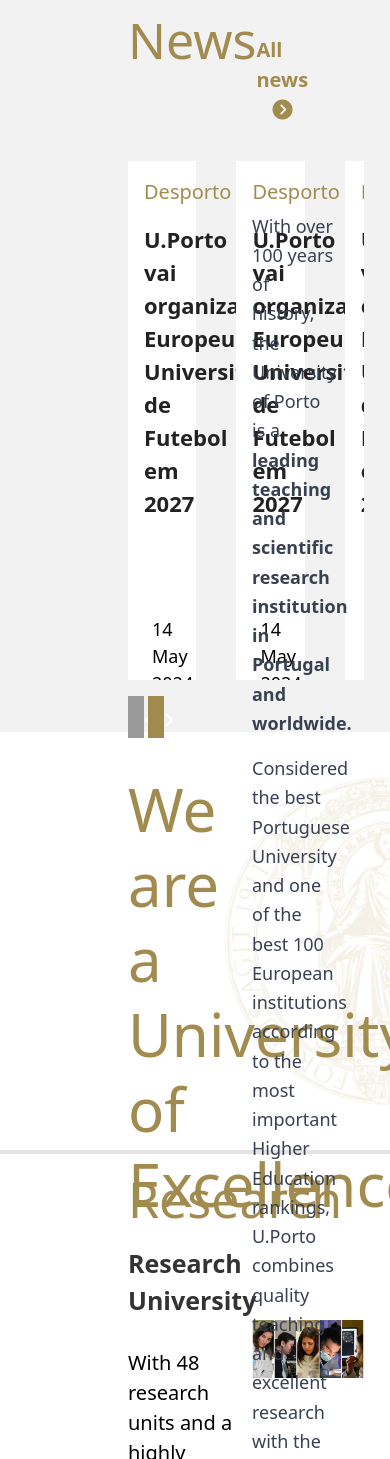
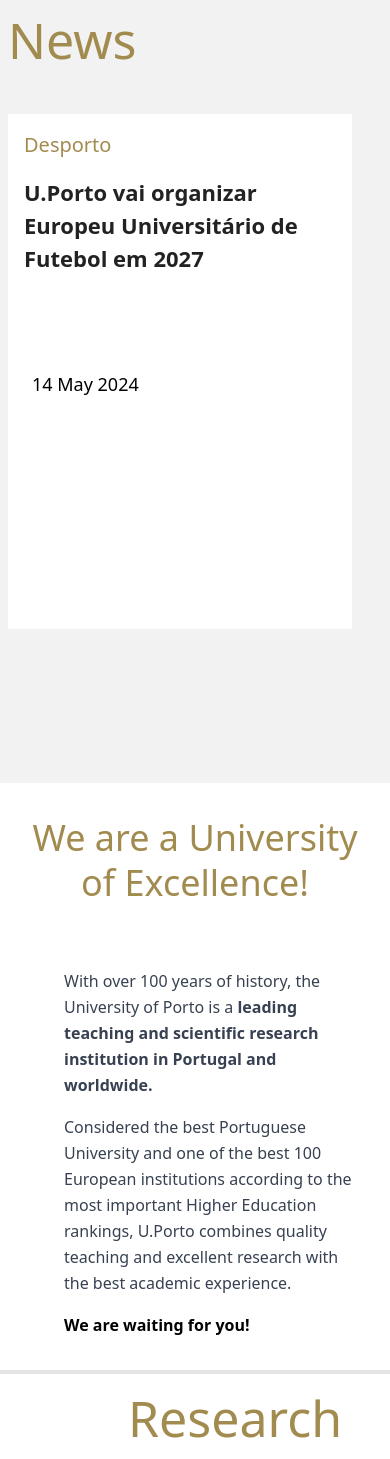
Before and after one commit to musi922/ThegymCloningGate, a website: page index.html in a window 390 px wide. Shown: the part 1496-2955 px from the top of the page. Drawn offline with Linux system fonts and the light colour scheme.

Commit message:
Adding the news responsiveness section

```diff
--- a/index.html
+++ b/index.html
@@ -149,13 +149,13 @@
 
 
 
-    <section class="h-[94vh]  w-full pl-32 bg-[#f2f2f2]">
+    <section class="  w-full pl-2 sm:pl-32 md:pl-32 xl:pl-32 2xl:pl-32  bg-[#f2f2f2] relative z-20 h-[100vh] sm:h-[94vh] md:h-[44vh] lg:h-[94vh]  xl:h-[94vh] 2xl:h-[94vh]">
         <div class="pt-16 flex justify-between">
             <h1 class="text-[#a28b4f] text-[50px] font-light">News</h1>
-            <h1 class="text-[#a28b4f] text-[20px] font-semibold pr-48 mt-8">All news <i class="fa-solid fa-circle-chevron-right ml-4"></i></h1>
+            <h1 class="text-[#a28b4f] text-[20px] font-semibold pr-48 mt-8 hidden sm:hidden md:hidden lg:block xl:block 2xl:block">All news <i class="fa-solid fa-circle-chevron-right ml-4"></i></h1>
         </div>
         <div class="flex mt-9 gap-10  flex-nowrap overflow-y-hidden overflow-x-hidden w-[90%]">
-            <div class="w-[29%] h-[61.5vh] shrink-0   bg-white">
+            <div class="w-full sm:w-full md:w-full lg:w-[29%] xl:w-[29%] 2xl:w-[29%] shrink-0   bg-white h-[61vh] sm:h-[64vh] md:h-[124vh] lg:h-[61vh]  xl:h-[61vh] 2xl:h-[61vh]">
                 <h1 class="text-[20px] pt-4 font-normal text-[#a28b4f] pl-4">Desporto</h1>
                 <h1 class="text-[#232222] text-[22px] pt-4 font-semibold pl-4">U.Porto vai organizar Europeu Universitário de Futebol em 2027</h1>
                 <h1  class="text-[18px] pl-6 font-normal text-black pt-24">14 May 2024</h1>
@@ -164,7 +164,7 @@
                 </div>
 
             </div>
-            <div class="w-[29%] h-[61.5vh] shrink-0   bg-white">
+            <div class="w-[29%] h-[61.5vh] shrink-0   bg-white  hidden sm:hidden md:hidden lg:block xl:block 2xl:block">
                 <h1 class="text-[20px] pt-4 font-normal text-[#a28b4f] pl-4">Desporto</h1>
                 <h1 class="text-[#232222] text-[22px] pt-4 font-semibold pl-4">U.Porto vai organizar Europeu Universitário de Futebol em 2027</h1>
                 <h1  class="text-[18px] pl-6 font-normal text-black pt-24">14 May 2024</h1>
@@ -173,7 +173,7 @@
                 </div>
 
             </div>
-            <div class="w-[29%] h-[61.5vh]  shrink-0  bg-white">
+            <div class="w-[29%] h-[61.5vh]  shrink-0  bg-white  hidden sm:hidden md:hidden lg:block xl:block 2xl:block">
                 <h1 class="text-[20px] pt-4 font-normal text-[#a28b4f] pl-4">Desporto</h1>
                 <h1 class="text-[#232222] text-[22px] pt-4 font-semibold pl-4">U.Porto vai organizar Europeu Universitário de Futebol em 2027</h1>
                 <h1  class="text-[18px] pl-6 font-normal text-black pt-24">14 May 2024</h1>
@@ -182,7 +182,7 @@
                 </div>
 
             </div>
-            <div class="w-[26%] h-[61.5vh] shrink-0  bg-white">
+            <div class="w-[26%] h-[61.5vh] shrink-0  bg-white  hidden sm:hidden md:hidden lg:block xl:block 2xl:block">
                 <h1 class="text-[20px] pt-4 font-normal text-[#a28b4f] pl-4">Desporto</h1>
                 <h1 class="text-[#232222] text-[22px] pt-4 font-semibold pl-4">U.Porto vai organizar Europeu Universitário de Futebol em 2027</h1>
                 <h1  class="text-[18px] pl-6 font-normal text-black pt-24">14 May 2024</h1>
@@ -192,7 +192,7 @@
 
             </div>
         </div>
-        <div class="flex gap-1 mt-4">
+        <div class=" gap-1 mt-4 hidden sm:hidden md:hidden lg:flex xl:flex 2xl:flex">
             <div class=" bg-[#999999] h-[5vh] w-[3%] text-white pl-4 pt-3">
                 <i class="fa-solid fa-angle-left"></i>
             </div>
@@ -201,27 +201,31 @@
             </div>
         </div>
     </section>
-    <section class="flex items-center  p-8 bg-white h-[50vh] w-full pl-32 border-b-4 border-[#e5e4e4]">
-        <div class="w-[40%] h-[40vh] ">
-            <img src="/images/jj.png" alt=""  class="absolute h-[40vh] ml-[23%]">
-            <h1 class="text-6xl font-light text-[#a28b4f] leading-tight">We are a University of Excellence!</h1>
+
+    <section class="flex flex-col sm:flex-row items-center p-8 bg-white h-[70vh] sm:h-[70vh] md:h-[70vh] xl:h-[50vh] 2xl:h-[50vh] lg:h-[50vh] w-full border-b-4 border-[#e5e4e4]">
+        <div class="w-full sm:w-[40%] h-[40vh] mb-8 sm:mb-0">
+            <img src="/images/jj.png" alt="" class="absolute h-[40vh] ml-[23%] hidden sm:block">
+            <h1 class="text-4xl sm:text-6xl font-light text-[#a28b4f] leading-tight text-center sm:text-left">We are a University of Excellence!</h1>
         </div>
 
-        <div class="w-[50%] relative pl-8 mt-[-10%]">
+        <div class="w-full sm:w-[50%] relative pl-8">
             <div class="relative z-10">
-                <p class="text-lg text-gray-700 leading-relaxed mb-4">
+                <p class="text-base sm:text-lg text-gray-700 leading-relaxed mb-4">
                     With over 100 years of history, the University of Porto is a <span class="font-semibold">leading teaching and scientific research institution in Portugal and worldwide.</span>
                 </p>
-                <p class="text-lg text-gray-700 leading-relaxed mb-4">
+                <p class="text-base sm:text-lg text-gray-700 leading-relaxed mb-4">
                     Considered the best Portuguese University and one of the best 100 European institutions according to the most important Higher Education rankings, U.Porto combines quality teaching and excellent research with the best academic experience.
                 </p>
-                <p class="text-lg font-semibold leading-relaxed">
+                <p class="text-base sm:text-lg font-semibold leading-relaxed">
                     We are waiting for you!
                 </p>
-                <a href="#" class="text-[#a28b4f] font-semibold mt-16 absolute inline-block">See More <i class="fa-solid fa-circle-chevron-right ml-1"></i></a>
+                <a href="#" class="text-[#a28b4f] font-semibold hidden mt-8 sm:mt-16 lg:mt-8 xl:mt-7 2xl:mt-7 absolute md:hidden sm:hidden lg:inline-block2l:inline-block xl:inline-block">See More <i class="fa-solid fa-circle-chevron-right ml-1"></i></a>
             </div>
         </div>
-    </section >
+    </section>
+
+
+
 
     <section class="h-[68vh]  w-full pl-32 ">
         <div class="mt-[3%]">
```
Also changed, not shown: src/output.css.
